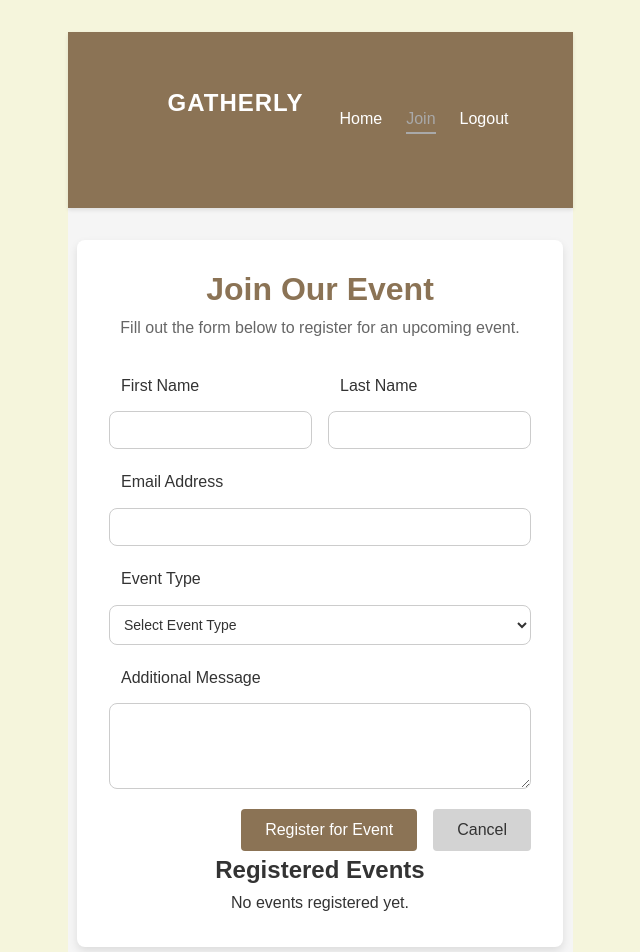
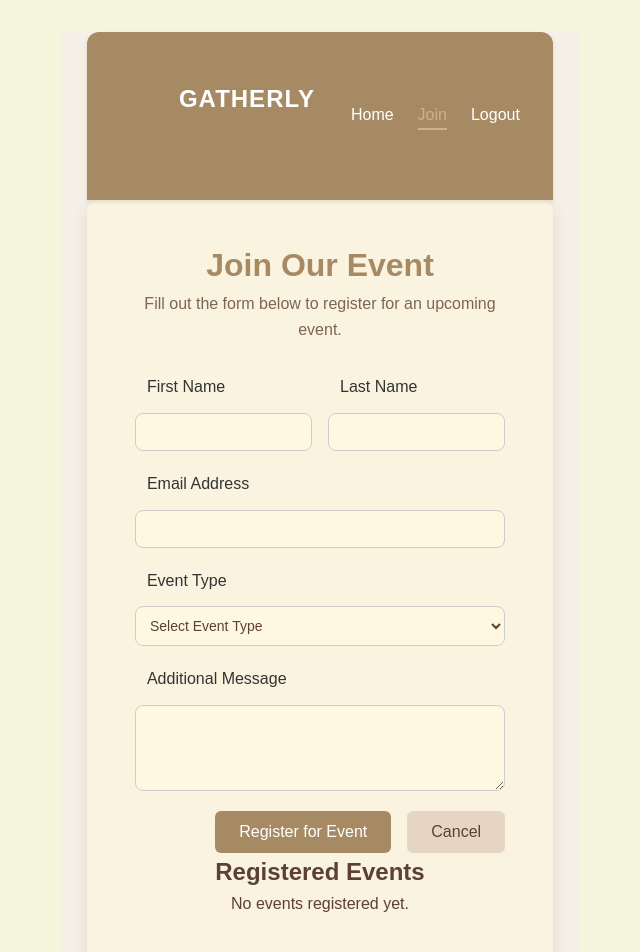
Before and after one commit to ayusha1223/Gatherly, a React (Vite) app: page /join in a window 1280 px wide. Shown: the top 952 px of the page, without its empty margins (320-960 px from the left). Built offline with nearby package versions, Linux system fonts and the light colour scheme.

Commit message:
edited joinevent css

```diff
--- a/src/styles/joinevent.css
+++ b/src/styles/joinevent.css
@@ -1,23 +1,25 @@
-
 /* Global Styles */
 .gatherly-theme {
   font-family: 'Arial', sans-serif;
-  background-color: #f5f5f5;
-  /* Frost (light blue) */
-  color: #333;
-  /* Dark gray for text */
+  background-color: #F5EFE6; /* Soft beige */
+  color: #5C4033; /* Deep brown for text */
   min-height: 100vh;
   display: flex;
   flex-direction: column;
+  align-items: center;
+  justify-content: center;
 }
 
 /* Header Styles */
 .gatherly-header {
-  background-color: #8B7355;
-  /* Caramel (warm brown) */
-  padding: 1rem 2rem;
+  background-color: #A68A64;
+  padding: 0.75rem 1.5rem;
   box-shadow: 0 2px 4px rgba(0, 0, 0, 0.1);
-  width: 100%;
+  width: 90%;
+  max-width: 700px;
+  margin: 0 auto;
+  border-radius: 12px 12px 0 0;
+  position: relative;
 }
 
 .header-content {
@@ -31,8 +33,7 @@
 .logo {
   font-size: 1.5rem;
   font-weight: bold;
-  color: #FFFFFF;
-  /* White for contrast */
+  color: #FFFFFF; /* White for contrast */
 }
 
 .main-nav {
@@ -42,35 +43,36 @@
 
 .main-nav a {
   color: #FFFFFF;
-  /* White for contrast */
   text-decoration: none;
   font-weight: 500;
   transition: color 0.3s ease;
 }
 
 .main-nav a:hover {
-  color: #D3D3D3;
-  /* Light gray for hover */
+  color: #E6D5C3; /* Lighter beige for hover */
 }
 
 .main-nav a.active {
-  color: #A9A9A9;
-  /* Wool (soft gray) */
-  border-bottom: 2px solid #A9A9A9;
+  color: #D3B08D; /* Muted beige */
+  border-bottom: 2px solid #D3B08D;
 }
 
-/* Join Event Container */
+/* Fullscreen Join Event Container */
 .join-event-container {
   flex: 1;
-  max-width: 800px;
-  margin: 2rem auto;
-  padding: 2rem;
-  background-color: #FFFFFF;
-  /* White background */
-  border-radius: 8px;
-  box-shadow: 0 4px 8px rgba(0, 0, 0, 0.1);
+  width: 90%;
+  max-width: 700px;
+  margin: auto;
+  padding: 3rem;
+  background-color: #FAF3E0; /* Light beige */
+  border-radius: 12px;
+  box-shadow: 0 8px 16px rgba(0, 0, 0, 0.1);
+  display: flex;
+  flex-direction: column;
+  justify-content: center;
 }
 
+/* Header inside container */
 .join-event-header {
   text-align: center;
   margin-bottom: 2rem;
@@ -78,14 +80,12 @@
 
 .join-event-header h1 {
   font-size: 2rem;
-  color: #8B7355;
-  /* Caramel (warm brown) */
+  color: #A68A64; /* Warm brown */
   margin-bottom: 0.5rem;
 }
 
 .join-event-header p {
-  color: #666;
-  /* Light gray for subtext */
+  color: #7D6651; /* Soft brown */
 }
 
 /* Form Styles */
@@ -95,13 +95,7 @@
   gap: 1.5rem;
 }
 
-.form-row {
-  display: flex;
-  gap: 1.5rem;
-}
-
 .form-group {
-  flex: 1;
   display: flex;
   flex-direction: column;
   gap: 0.5rem;
@@ -109,30 +103,25 @@
 
 .form-group label {
   font-weight: 500;
-  color: #8B7355;
-  /* Caramel (warm brown) */
+  color: #A68A64;
 }
 
 .form-group input,
 .form-group select,
 .form-group textarea {
   padding: 0.75rem;
-  border: 1px solid #D3D3D3;
-  /* Light gray border */
-  border-radius: 4px;
+  border: 1px solid #D3B08D; /* Soft beige border */
+  border-radius: 6px;
   font-size: 1rem;
-  color: #333;
-  /* Dark gray for text */
-  background-color: #FFFFFF;
-  /* White background */
+  color: #5C4033;
+  background-color: #FFF8E1; /* Very light beige */
   transition: border-color 0.3s ease;
 }
 
 .form-group input:focus,
 .form-group select:focus,
 .form-group textarea:focus {
-  border-color: #8B7355;
-  /* Caramel (warm brown) */
+  border-color: #A68A64;
   outline: none;
 }
 
@@ -144,14 +133,15 @@
 .form-actions {
   display: flex;
   gap: 1rem;
-  justify-content: flex-end;
+  justify-content: space-between;
+  margin-top: 1.5rem;
 }
 
 .submit-button,
 .cancel-button {
   padding: 0.75rem 1.5rem;
   border: none;
-  border-radius: 4px;
+  border-radius: 6px;
   font-size: 1rem;
   font-weight: 500;
   cursor: pointer;
@@ -159,27 +149,21 @@
 }
 
 .submit-button {
-  background-color: #8B7355;
-  /* Caramel (warm brown) */
+  background-color: #A68A64;
   color: #FFFFFF;
-  /* White text */
 }
 
 .submit-button:hover {
-  background-color: #6B5A45;
-  /* Darker caramel for hover */
+  background-color: #8B7355;
 }
 
 .cancel-button {
-  background-color: #D3D3D3;
-  /* Light gray */
-  color: #333;
-  /* Dark gray text */
+  background-color: #E6D5C3;
+  color: #5C4033;
 }
 
 .cancel-button:hover {
-  background-color: #A9A9A9;
-  /* Wool (soft gray) */
+  background-color: #D3B08D;
 }
 
 /* Toast Notification */
@@ -187,10 +171,9 @@
   position: fixed;
   bottom: 2rem;
   right: 2rem;
-  background-color: #FFFFFF;
-  /* White background */
+  background-color: #FAF3E0;
   padding: 1rem;
-  border-radius: 4px;
+  border-radius: 8px;
   box-shadow: 0 4px 8px rgba(0, 0, 0, 0.1);
   display: flex;
   align-items: center;
@@ -207,7 +190,6 @@
   from {
     transform: translateX(100%);
   }
-
   to {
     transform: translateX(0);
   }
```
